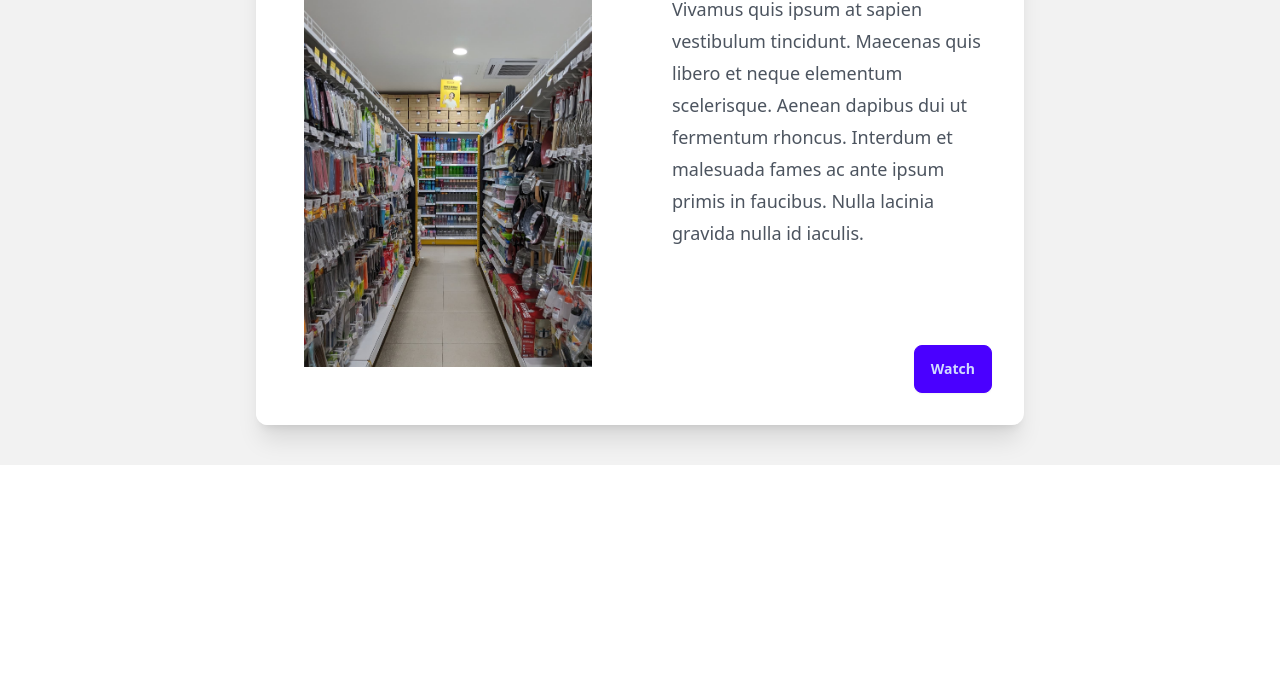
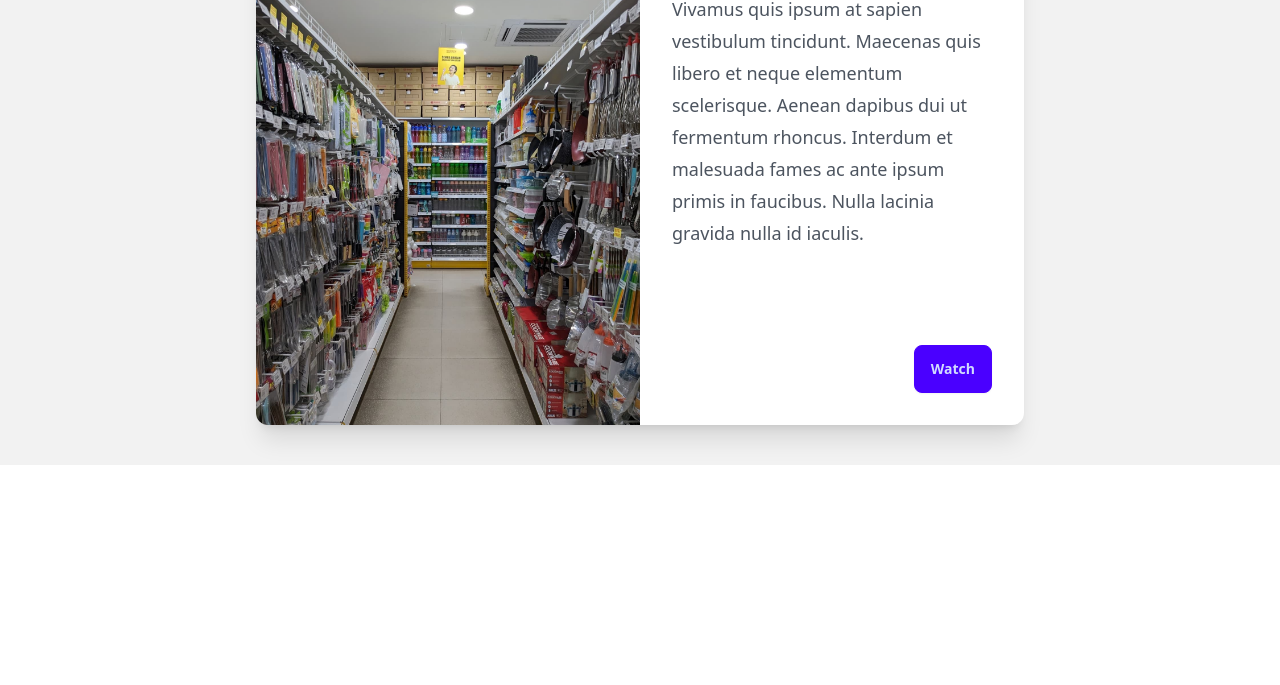
Before and after one commit to sira313/TWCARTY, an Eleventy site: page site/photos/Toko.md in a window 1280 px wide. Shown: the part 115-800 px from the top of the page. Built offline with nearby package versions, Linux system fonts and the light colour scheme; Eleventy itself is replaced by a stand-in of ours; files that its build step writes are made by us from their sources.

Commit message:
fix aspect ratio

```diff
--- a/site/_includes/post-photos.html
+++ b/site/_includes/post-photos.html
@@ -4,7 +4,7 @@ layout: base.html
 <div class="card rounded-none sm:rounded-xl bg-base-100 shadow-xl w-full md:max-w-3xl mx-auto sm:card-side sm:max-h-[500px] sm:min-h-[500px] flex">
   <!-- cover -->
   <div class="sm:w-1/2 flex items-center justify-center bg-white rounded-none sm:rounded-l-xl overflow-hidden">
-    <div class="sm:aspect-w-1 sm:aspect-h-1 w-full">
+    <div class="w-full">
       <img
         src="{{ cover }}"
         alt="Cover"
```
